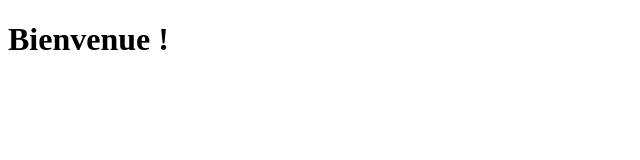
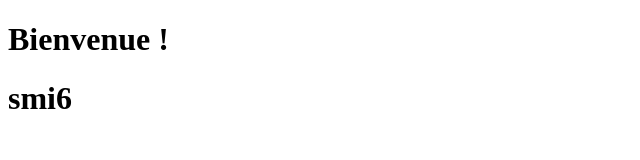
Before and after one commit to najdigit/repos3, a plain HTML site: page index.html in a window 1280 px wide. Shown: the whole page, without its empty margins (0-640 px from the left). Drawn offline with Linux system fonts and the light colour scheme.

Commit message:
l'ajout d'un simple titre smi6

```diff
--- a/index.html
+++ b/index.html
@@ -7,5 +7,6 @@
 </head>
 <body>
     <h1>Bienvenue !</h1>
+    <h1>smi6</h1>
 </body>
 </html>
```
